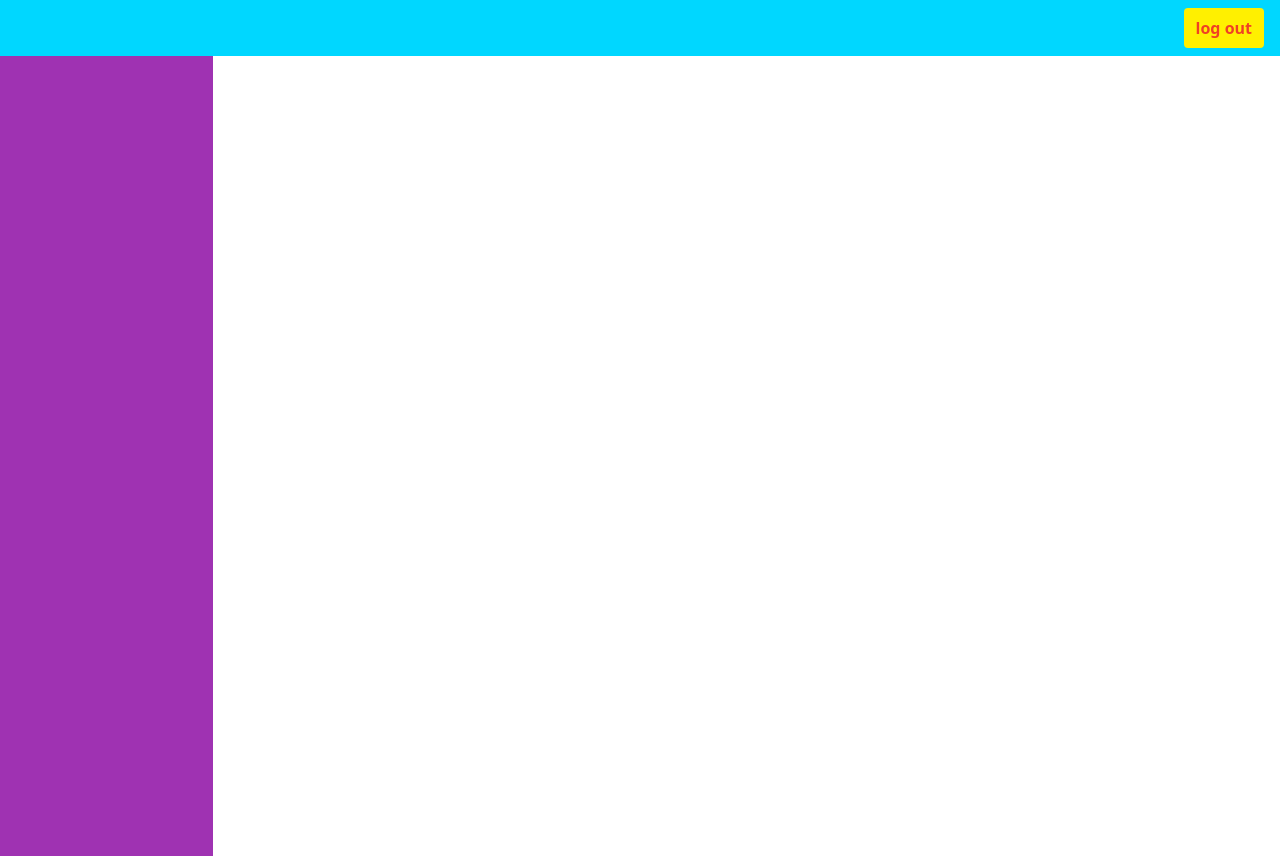
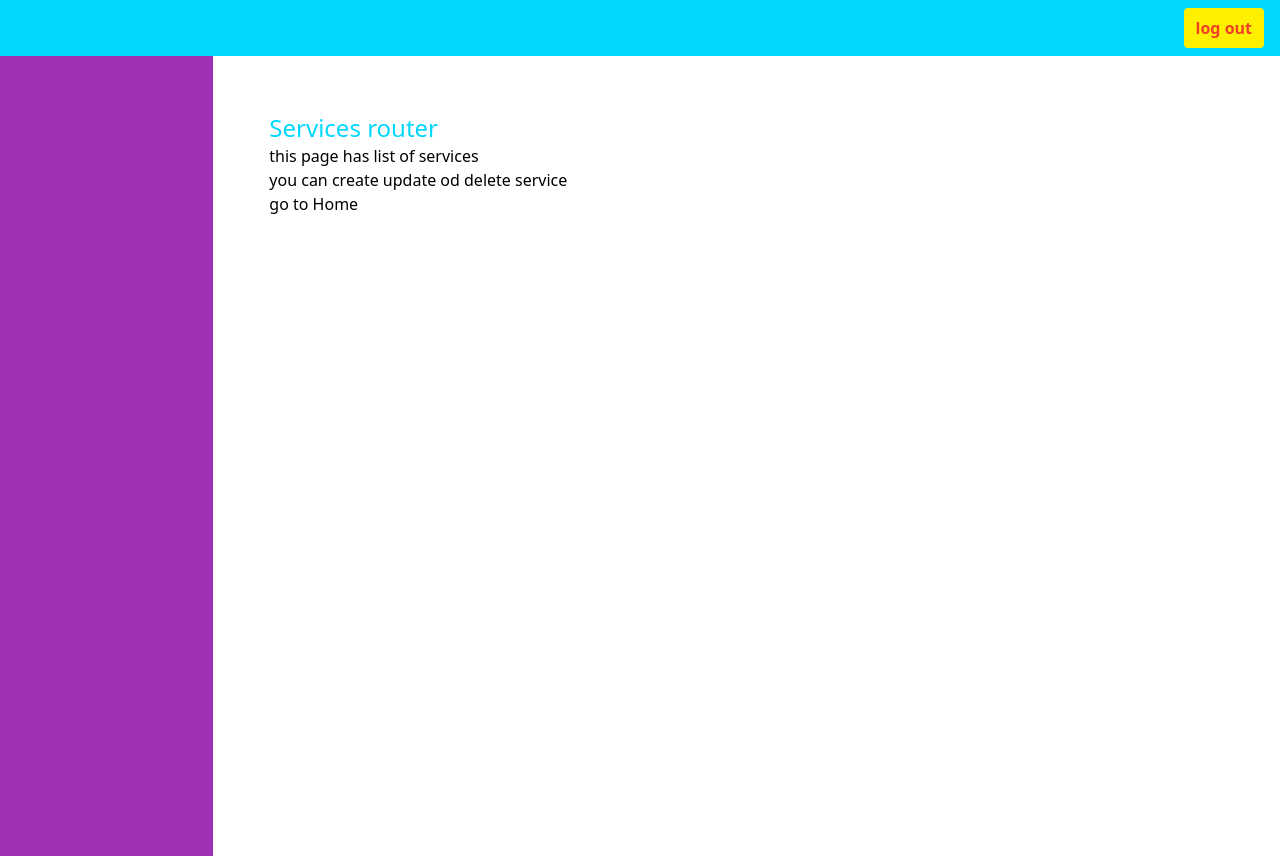
Before and after one commit to sinasedaghat/consul-ui, a Nuxt app in the folder front/: page /Services in a window 1280 px wide. Before the commit this address had no page. Built offline with nearby package versions, Linux system fonts and the light colour scheme.

Commit message:
create neew page for services and add meta tag for dashboard page and add new nav link in home page for navigation to services page

```diff
--- a/front/pages/Dashboard.vue
+++ b/front/pages/Dashboard.vue
@@ -1,3 +1,11 @@
+<script setup lang="ts">
+  definePageMeta({
+    layout: false,
+    needAuth: true
+  });
+
+</script>
+
 <template>
   <nav class="fixed top-0 z-50 w-full bg-white border-b border-gray-200 dark:bg-gray-800 dark:border-gray-700">
     <div class="px-3 py-3 lg:px-5 lg:pl-3">
--- /dev/null
+++ b/front/pages/Services.vue
@@ -0,0 +1,13 @@
+<script setup lang="ts">
+  definePageMeta({
+    needAuth: true
+  });
+
+</script>
+
+<template>
+  <h4>Services router</h4>
+  <p>this page has list of services</p>
+  <p>you can create update od delete service</p>
+  <NuxtLink to="/">go to Home</NuxtLink>
+</template>
--- a/front/pages/index.vue
+++ b/front/pages/index.vue
@@ -1,6 +1,5 @@
 <script setup lang="ts">
 definePageMeta({
-  layout: 'default',
   needAuth: true
 });
 
@@ -43,4 +42,6 @@ const data = await useConsul(path)
   <br>
   <!-- {{ data }} -->
   <button @click="navigateTo('/dashboard')">go to Dashboard</button>
+  <br>
+  <button @click="navigateTo('/services')">go to Services</button>
 </template>
```
